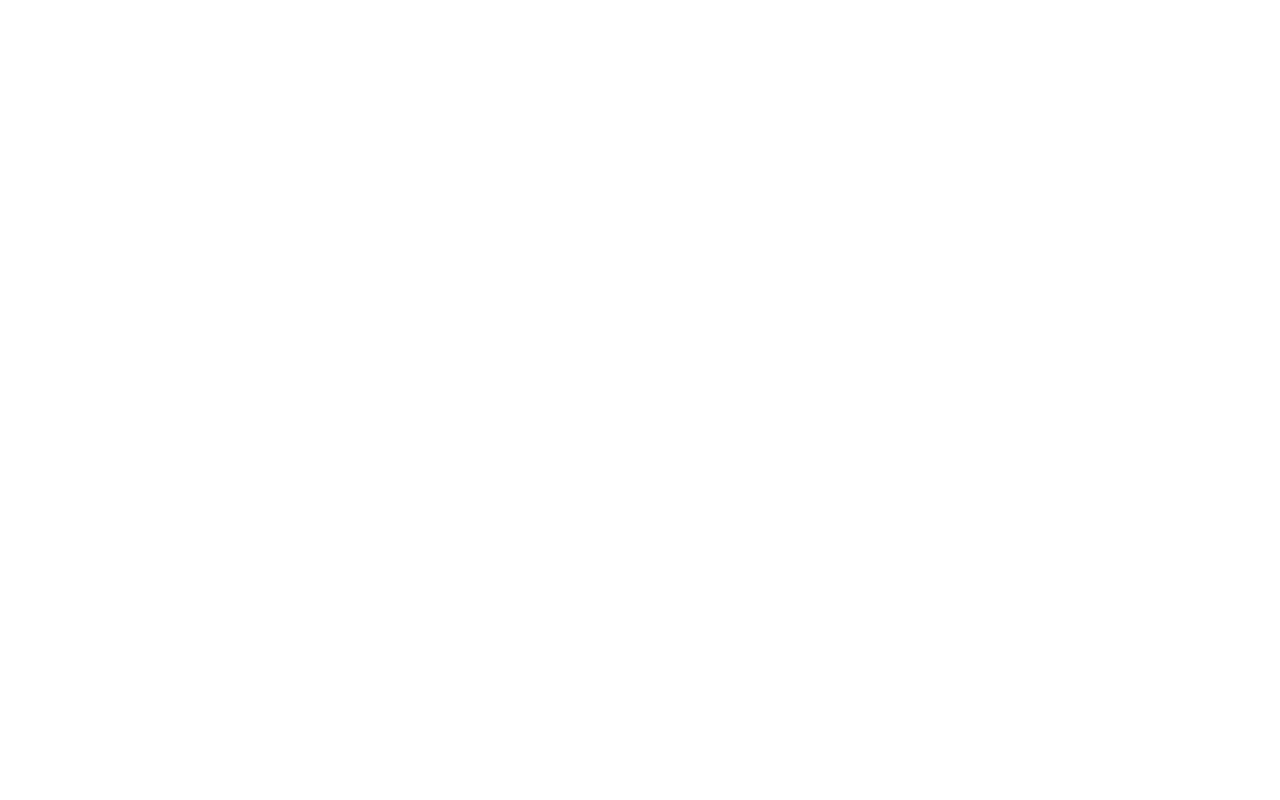
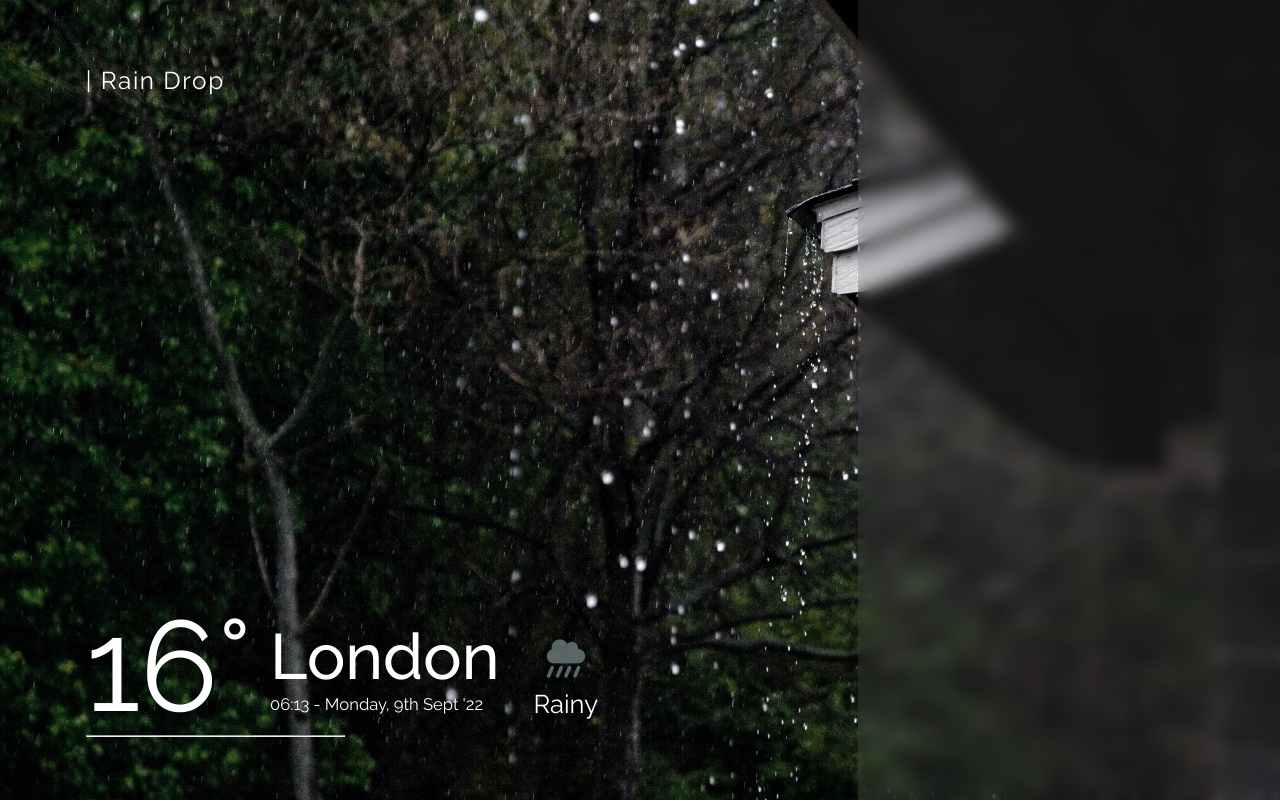
Before and after one commit to OmarAtyqy/rain-drop, a plain HTML site: page index.html in a window 1280 px wide. Drawn offline with Linux system fonts and the light colour scheme.

Commit message:
finished left side

```diff
--- a/index.html
+++ b/index.html
@@ -9,10 +9,67 @@
 
     <!-- css -->
     <link rel="stylesheet"type="text/css" href="stylesheet.css">
+    <!-- icons -->
+    <script src="https://kit.fontawesome.com/5023b6f6cc.js" crossorigin="anonymous"></script>
+    <!-- fonts -->
+    <link rel="preconnect" href="https://fonts.googleapis.com">
+    <link rel="preconnect" href="https://fonts.gstatic.com" crossorigin>
+    <link href="https://fonts.googleapis.com/css2?family=Raleway:ital,wght@0,100;0,200;0,300;0,400;0,500;0,600;0,700;0,800;0,900;1,100;1,200;1,300;1,400;1,500;1,600;1,700;1,800;1,900&display=swap" rel="stylesheet">
 </head>
 
 <body>
+    <!-- container for whole page background -->
+    <div class="whole-page">
+        <!-- left column of website -->
+        <div class="left-col">
+            <!-- website title -->
+            <div class="title">
+                <h1>| Rain Drop</h1>
+            </div>
 
+            <!-- weather info -->
+            <div class="info">
+
+                <div class="info-wraper">
+
+                    <hr>
+
+                    <div class="temperature">
+                        <p>16°</p>
+                    </div>
+
+                    <div class="info-text">
+
+                        <div class="upper-text">
+                            <p>London</p>
+                        </div>
+
+                        <div class="lower-text">
+                            <p>06:13 - Monday, 9th Sept '22</p>
+                        </div>
+
+                    </div>
+
+                    <div class="weather">
+
+                        <div class="upper-weather">
+                            <i class="fa-solid fa-cloud-showers-heavy"></i>
+                        </div>
+
+                        <div class="lower-weather">
+                            <p>Rainy</p>
+                        </div>
+
+                    </div>
+
+                </div>
+            </div>
+        </div>
+
+        <!-- right column of website -->
+        <div class="right-col">
+        </div>
+    </div>
 </body>
 
 </html>
--- a/stylesheet.css
+++ b/stylesheet.css
@@ -1,7 +1,158 @@
-/* ---------- Page wise css ---------- */
+/* ---------- color palette ---------- */
+:root {
+    --mainColor: #ffffff;
+    --secondaryColor: #081B27;
+    --weatherColor: #7B8F8E;
+}
+
+
+/* ---------- Page wise ---------- */
 
 body,
 html {
     margin: 0;
     padding: 0;
+    font-family: "Raleway", sans-serif;
 }
+
+p {
+    color: var(--mainColor);
+}
+
+/* ---------- whole page background and layout ---------- */
+
+.whole-page {
+    width: 100vw;
+    height: 100vh;
+
+    background: url("images/rainy.jpg") no-repeat center center fixed;
+    -webkit-background-size: cover;
+    -moz-background-size: cover;
+    -o-background-size: cover;
+    background-size: cover;
+
+    display: grid;
+    grid-template-columns: 67% 33%;
+    grid-template-areas: "left-col right-col";
+}
+
+/* ---------- left side ---------- */
+
+.left-col {
+    grid-area: left-col;
+
+    display: grid;
+    grid-template-rows: 20% 80%;
+    grid-template-areas: "title" "info";
+}
+
+/* ---------- right side ---------- */
+
+.right-col {
+    grid-area: right-col;
+    backdrop-filter: blur(8px);
+    background-color: rgba(101, 96, 99, 0.2)
+}
+
+/* ---------- title ---------- */
+
+.title {
+    grid-area: title;
+    display: flex;
+    align-items: center;
+}
+
+.title h1 {
+    margin-left: 10%;
+
+    font-size: 1.9vw;
+    font-weight: 400;
+    letter-spacing: 1.6px;
+    color: var(--mainColor);
+}
+
+/* ---------- weather info ---------- */
+
+.info {
+    grid-area: info;
+    position: relative;
+}
+
+.info-wraper {
+    position: absolute;
+    bottom: 0;
+
+    display: grid;
+    grid-template-rows: 100%;
+    grid-template-columns: 20% 28% 10%;
+    gap: 1vw;
+    grid-template-areas: "temperature info-text weather";
+
+    margin-left: 10%;
+    margin-bottom: 10%;
+    width: 100%;
+}
+
+.info-wraper hr {
+    width: 150%;
+    color: var(--weatherColor);
+}
+
+.temperature {
+    display: flex;
+    flex-direction: column;
+    justify-content: flex-end;
+    grid-area: temperature;
+}
+
+.temperature p {
+    font-size: 10vw;
+    font-weight: 400;
+    margin: 0;
+    line-height: 0.75em;
+}
+
+.info-text {
+    grid-area: info-text;
+    display: flex;
+    flex-direction: column;
+    justify-content: flex-end;
+}
+
+.upper-text p {
+    margin: 0;
+    font-size: 5vw;
+    font-weight: 500;
+}
+
+.lower-text p {
+    margin: 0;
+    font-size: 1.3vw;
+}
+
+.weather {
+    grid-area: weather;
+    display: flex;
+    flex-direction: column;
+    justify-content: flex-end;
+    text-align: center;
+}
+
+.upper-weather i {
+    color: var(--weatherColor);
+    font-size: 3vw;
+    opacity: 0.7;
+}
+
+.lower-weather p {
+    font-size: 2vw;
+    height: fit-content;
+    margin: 0;
+    margin-top: 15px;
+    line-height: 0.8em;
+
+    flex: 0 100%;
+    align-self: flex-end;
+}
+
+/* ---------- right panel ---------- */
```
Also changed, not shown: images/rainy.jpg (added).
